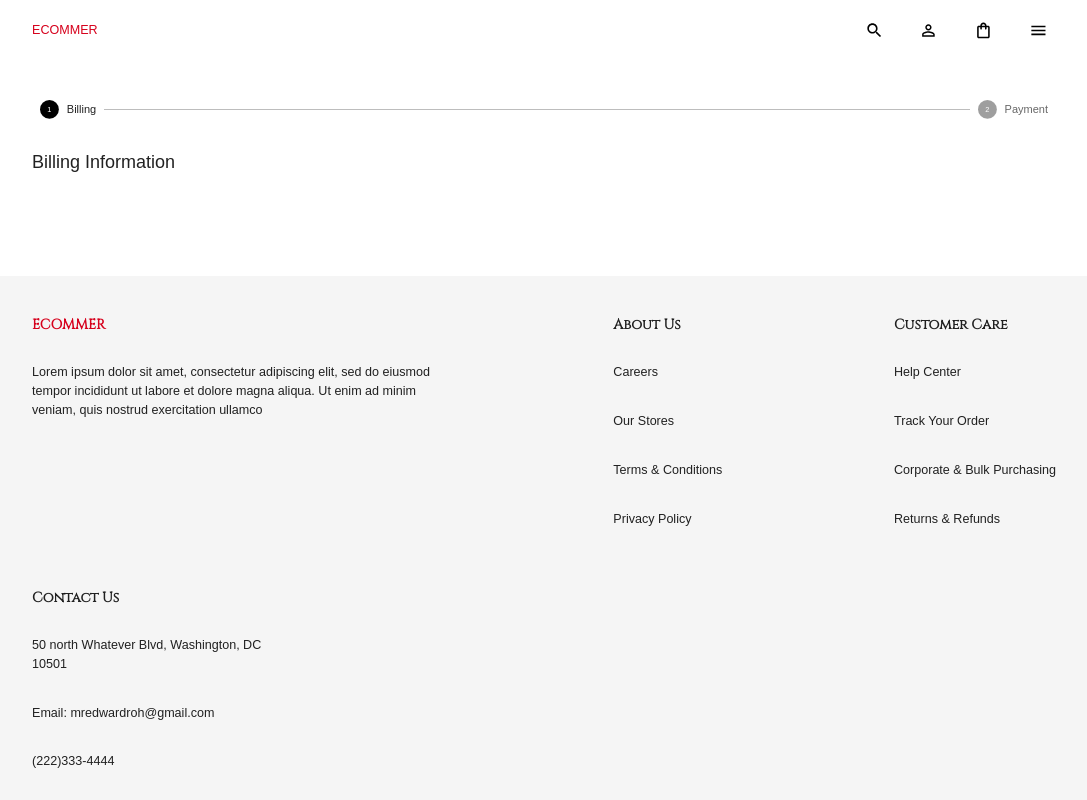
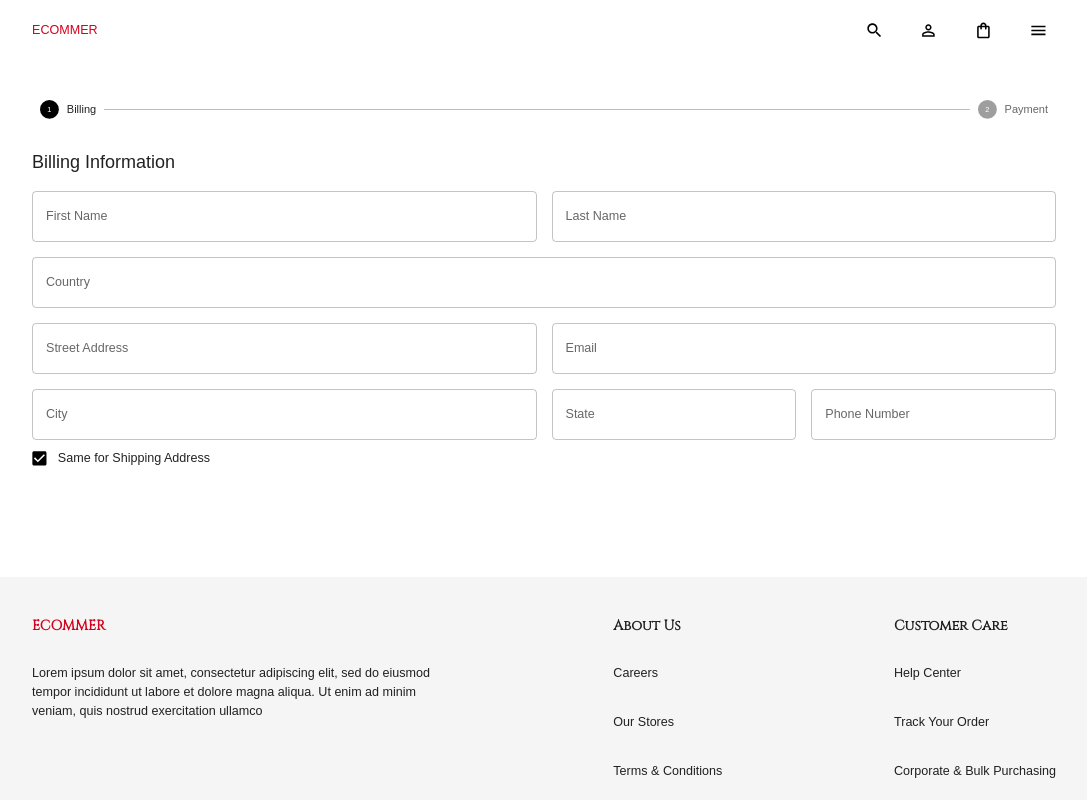
Before and after one commit to mouradchaker/FULLSTACK-React-Ecommerce-App, a React (Create React App) app in the folder client/: page /checkout in a window 1280 px wide. Shown: the top 800 px of the page, without its empty margins (96-1183 px from the left). Built offline with nearby package versions, Linux system fonts and the light colour scheme; a web font is replaced by a local one.

Commit message:
ShippingDone&AddressFormDone

```diff
--- /dev/null
+++ b/client/src/scenes/Checkout/AddressForm.jsx
@@ -0,0 +1,136 @@
+import React from "react";
+import { Box, useMediaQuery, TextField } from "@mui/material";
+import { getIn } from "formik";
+
+const AddressForm = ({
+  type,
+  values,
+  touched,
+  errors,
+  handleBlur,
+  handleChange,
+}) => {
+  const isNonMobile = useMediaQuery("(min-width:600px)");
+
+  // these functions allow for better code readability
+  const formattedName = (field) => `${type}.${field}`;
+
+  const formattedError = (field) =>
+    Boolean(
+      getIn(touched, formattedName(field)) &&
+        getIn(errors, formattedName(field))
+    );
+
+  const formattedHelper = (field) =>
+    getIn(touched, formattedName(field)) && getIn(errors, formattedName(field));
+
+  return (
+    <Box
+      display="grid"
+      gap="15px"
+      gridTemplateColumns="repeat(4, minmax(0, 1fr))"
+      sx={{
+        "& > div": { gridColumn: isNonMobile ? undefined : "span 4" },
+      }}
+    >
+      <TextField
+        fullWidth
+        type="text"
+        label="First Name"
+        onBlur={handleBlur}
+        onChange={handleChange}
+        value={values.firstName}
+        name={formattedName("firstName")}
+        error={formattedError("firstName")}
+        helperText={formattedHelper("firstName")}
+        sx={{ gridColumn: "span 2" }}
+      />
+      <TextField
+        fullWidth
+        type="text"
+        label="Last Name"
+        onBlur={handleBlur}
+        onChange={handleChange}
+        value={values.lastName}
+        name={formattedName("lastName")}
+        error={formattedError("lastName")}
+        helperText={formattedHelper("lastName")}
+        sx={{ gridColumn: "span 2" }}
+      />
+      <TextField
+        fullWidth
+        type="text"
+        label="Country"
+        onBlur={handleBlur}
+        onChange={handleChange}
+        value={values.country}
+        name={formattedName("country")}
+        error={formattedError("country")}
+        helperText={formattedHelper("country")}
+        sx={{ gridColumn: "span 4" }}
+      />
+      <TextField
+        fullWidth
+        type="text"
+        label="Street Address"
+        onBlur={handleBlur}
+        onChange={handleChange}
+        value={values.street1}
+        name={formattedName("street1")}
+        error={formattedError("street1")}
+        helperText={formattedHelper("street1")}
+        sx={{ gridColumn: "span 2" }}
+      />
+      <TextField
+        fullWidth
+        type="email"
+        label="Email"
+        onBlur={handleBlur}
+        onChange={handleChange}
+        value={values.email}
+        name={formattedName("email")}
+        error={formattedError("email")}
+        helperText={formattedHelper("email")}
+        sx={{ gridColumn: "span 2" }}
+      />
+      <TextField
+        fullWidth
+        type="text"
+        label="City"
+        onBlur={handleBlur}
+        onChange={handleChange}
+        value={values.city}
+        name={formattedName("city")}
+        error={formattedError("city")}
+        helperText={formattedHelper("city")}
+        sx={{ gridColumn: "span 2" }}
+      />
+      <TextField
+        fullWidth
+        type="text"
+        label="State"
+        onBlur={handleBlur}
+        onChange={handleChange}
+        value={values.state}
+        name={formattedName("state")}
+        error={formattedError("state")}
+        helperText={formattedHelper("state")}
+        sx={{ gridColumn: "1fr" }}
+      />
+      <TextField
+        fullWidth
+        type="tel"
+        label="Phone Number"
+        onBlur={handleBlur}
+        onChange={handleChange}
+        value={values.phoneNumber}
+        name={formattedName("phoneNumber")}
+        error={formattedError("phoneNumber")}
+        helperText={formattedHelper("phoneNumber")}
+        sx={{ gridColumn: "1fr" }}
+      />
+    </Box>
+  );
+};
+
+export default AddressForm;
--- a/client/src/scenes/Checkout/Checkout.jsx
+++ b/client/src/scenes/Checkout/Checkout.jsx
@@ -12,10 +12,10 @@ const initialValues = {
     lastName: "",
     country: "",
     street1: "",
-    street2: "",
+    email: "",
     city: "",
     state: "",
-    zipCode: "",
+    phoneNumber: "",
   },
   shippingAddress: {
     isSameAddress: true,
@@ -23,10 +23,10 @@ const initialValues = {
     lastName: "",
     country: "",
     street1: "",
-    street2: "",
+    email: "",
     city: "",
     state: "",
-    zipCode: "",
+    phoneNumber: "",
   },
   email: "",
   phoneNumber: "",
@@ -39,10 +39,10 @@ const checkoutSchema = [
       lastName: yup.string().required("required"),
       country: yup.string().required("required"),
       street1: yup.string().required("required"),
-      street2: yup.string(),
+      email: yup.string().required("required"),
       city: yup.string().required("required"),
       state: yup.string().required("required"),
-      zipCode: yup.string().required("required"),
+      phoneNumber: yup.string().required("required"),
     }),
     shippingAddress: yup.object().shape({
       isSameAddress: yup.boolean(),
@@ -62,7 +62,10 @@ const checkoutSchema = [
         is: false,
         then: yup.string().required("required"),
       }),
-      street2: yup.string(),
+      email: yup.string().when("isSameAddress", {
+        is: false,
+        then: yup.string().required("required"),
+      }),
       city: yup.string().when("isSameAddress", {
         is: false,
         then: yup.string().required("required"),
@@ -71,7 +74,7 @@ const checkoutSchema = [
         is: false,
         then: yup.string().required("required"),
       }),
-      zipCode: yup.string().when("isSameAddress", {
+      phoneNumber: yup.string().when("isSameAddress", {
         is: false,
         then: yup.string().required("required"),
       }),
--- a/client/src/scenes/Checkout/Shipping.jsx
+++ b/client/src/scenes/Checkout/Shipping.jsx
@@ -1,5 +1,6 @@
 import React from "react";
 import { Box, Checkbox, FormControlLabel, Typography } from "@mui/material";
+import AddressForm from "./AddressForm";
 
 const Shipping = ({
   values,
@@ -16,7 +17,50 @@ const Shipping = ({
         <Typography sx={{ mb: "15px" }} fontSize="18px">
           Billing Information
         </Typography>
+        <AddressForm
+          type="billingAddress"
+          values={values.billingAddress}
+          touched={touched}
+          errors={errors}
+          handleBlur={handleBlur}
+          handleChange={handleChange}
+        />
       </Box>
+
+      <Box mb="20px">
+        <FormControlLabel
+          label="Same for Shipping Address"
+          control={
+            <Checkbox
+              defaultChecked
+              value={values.shippingAddress.isSameAddress}
+              onChange={() =>
+                setFieldValue(
+                  "shippingAddress.isSameAddress",
+                  !values.shippingAddress.isSameAddress
+                )
+              }
+            />
+          }
+        />
+      </Box>
+
+      {/* SHIPPING FORM */}
+      {!values.shippingAddress.isSameAddress && (
+        <Box>
+          <Typography sx={{ mb: "15px" }} fontSize="18px">
+            Shipping Information
+          </Typography>
+          <AddressForm
+            type="shippingAddress"
+            values={values.shippingAddress}
+            touched={touched}
+            errors={errors}
+            handleBlur={handleBlur}
+            handleChange={handleChange}
+          />
+        </Box>
+      )}
     </Box>
   );
 };
```
